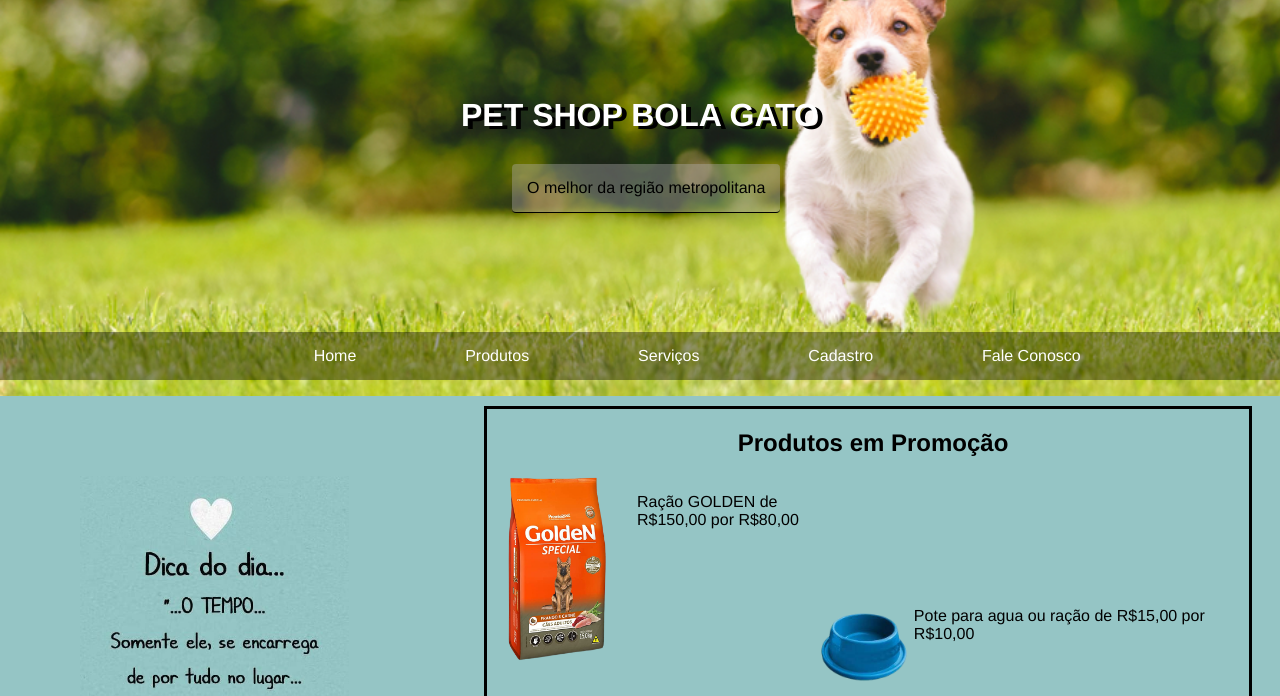
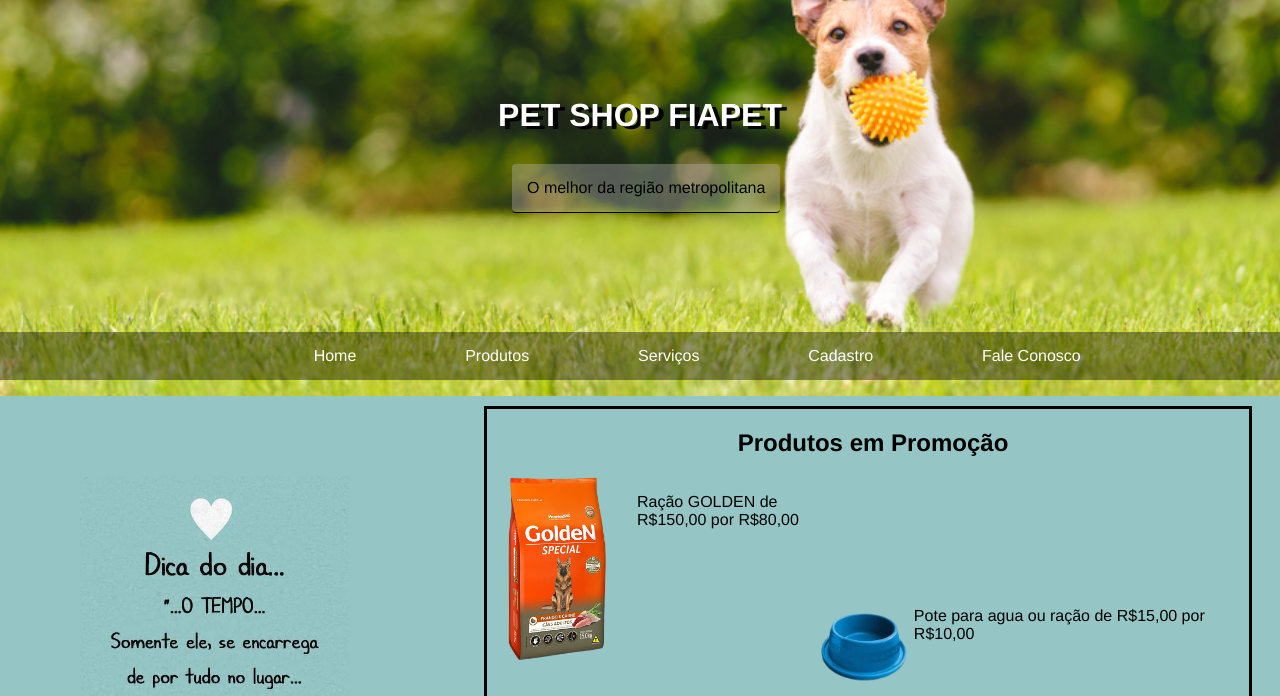
Before and after one commit to FernandoPLP/CP2-FRONT, a plain HTML site: page index.html in a window 1280 px wide. Shown: the part 104-800 px from the top of the page. Drawn offline with Linux system fonts and the light colour scheme.

Commit message:
Update index.html

```diff
--- a/index.html
+++ b/index.html
@@ -14,7 +14,7 @@
         </div>
         <div class="conteudo">
 
-            <h1>Pet shop bola gato</h1>
+            <h1>Pet shop FIAPET</h1>
             <p>O melhor da região metropolitana</p>
             <nav>
                 <ul>
```
